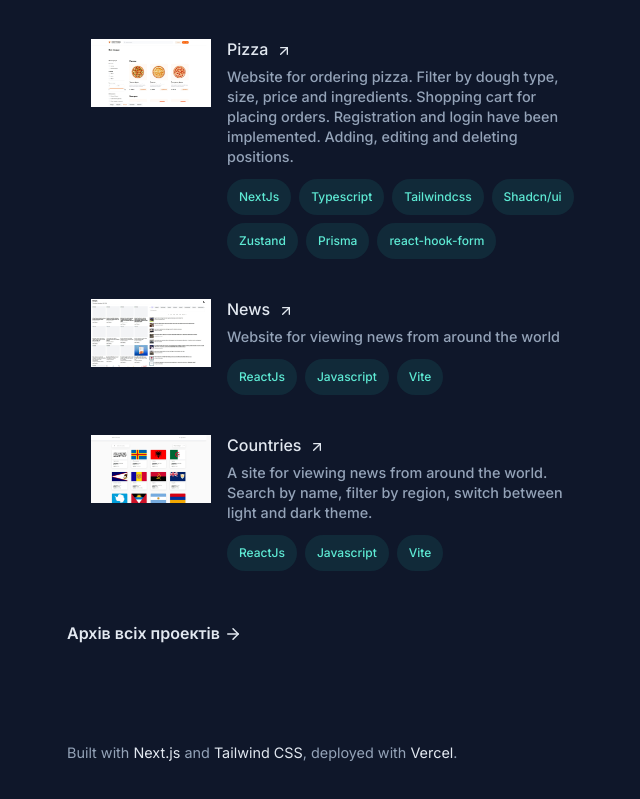
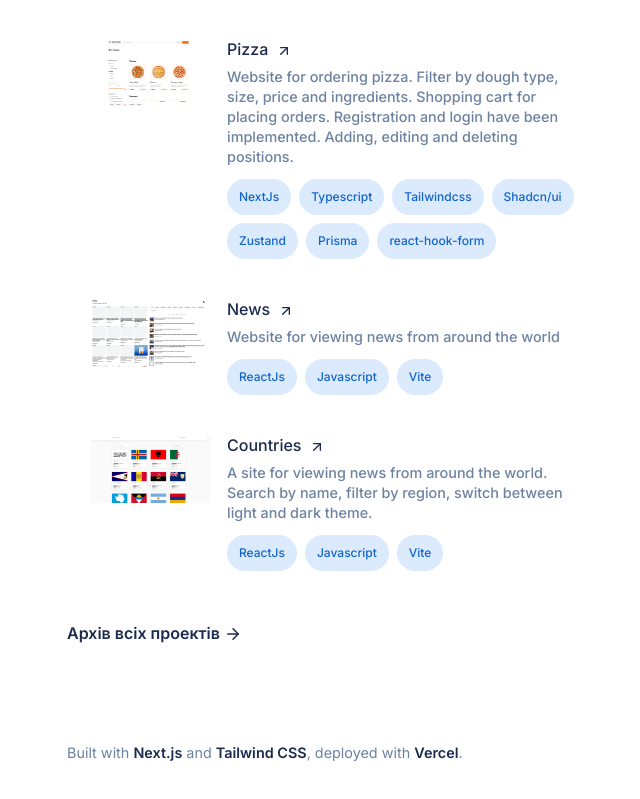
Before and after one commit to khalillovv/portfolio, a Next.js app: page / in a window 1280 px wide. Shown: the part 713-1512 px from the top of the page, without its empty margins (581-1221 px from the left). Built offline with nearby package versions, Linux system fonts and the light colour scheme.

Commit message:
add theme colors

```diff
--- a/src/app/globals.css
+++ b/src/app/globals.css
@@ -23,12 +23,12 @@
 }
 
 [data-theme='light'] {
-	--primary-color: rgb(94, 234, 212);
-	--bg-primary: rgba(45, 212, 191, 0.1);
-	--bg-color: rgb(15, 23, 42);
-	--text-color: rgb(148, 163, 184);
-	--title-color: rgb(226, 232, 240);
-	--highlight: rgb(18, 32, 68, 1);
+	--primary-color: rgb(18, 101, 205);
+	--bg-primary: rgb(135, 186, 243, 0.3);
+	--bg-color: rgb(255, 255, 255);
+	--text-color: rgb(109, 130, 161);
+	--title-color: rgb(28, 42, 77);
+	--highlight: rgb(239, 241, 255, 0.9);
 	--project-bg: rgb(112, 126, 174, 0.1);
 }
 
--- a/src/components/about.tsx
+++ b/src/components/about.tsx
@@ -18,7 +18,9 @@ export const About: React.FC<Props> = ({ className }) => {
 			</p>
 			<p className='font-normal leading-6 mb-4'>
 				На даний момент я{' '}
-				<span className='text-title'>Junior Fullstack-розробник.</span>
+				<span className='text-title font-semibold'>
+					Junior Fullstack-розробник.
+				</span>
 			</p>
 			<p className='font-normal leading-6'>
 				У вільний час я люблю дивитися фільми, слухати музику та проводити час з
--- a/src/components/footer.tsx
+++ b/src/components/footer.tsx
@@ -12,7 +12,7 @@ export const Footer: React.FC<Props> = ({ className }) => {
 			Built with {''}
 			<Link
 				href='https://nextjs.org/'
-				className='text-title transition-colors hover:text-primary'
+				className='text-title transition-colors hover:text-primary font-semibold'
 				target='_blank'
 			>
 				Next.js
@@ -20,7 +20,7 @@ export const Footer: React.FC<Props> = ({ className }) => {
 			{''} and {''}
 			<Link
 				href='https://tailwindcss.com/'
-				className='text-title transition-colors hover:text-primary'
+				className='text-title transition-colors hover:text-primary font-semibold'
 				target='_blank'
 			>
 				Tailwind CSS
@@ -28,7 +28,7 @@ export const Footer: React.FC<Props> = ({ className }) => {
 			, deployed with {''}
 			<Link
 				href='https://vercel.com'
-				className='text-title transition-colors hover:text-primary'
+				className='text-title transition-colors hover:text-primary font-semibold'
 				target='_blank'
 			>
 				Vercel
--- a/src/components/settings-header.tsx
+++ b/src/components/settings-header.tsx
@@ -8,7 +8,7 @@ interface Props {
 
 export const SettingsHeader: React.FC<Props> = ({ className }) => {
 	return (
-		<div className={cn('fixed top-10 left-16', className)}>
+		<div className={cn('fixed top-10 left-8', className)}>
 			<div className='min-w-[62px]'>
 				<SwitchButton />
 			</div>
```
